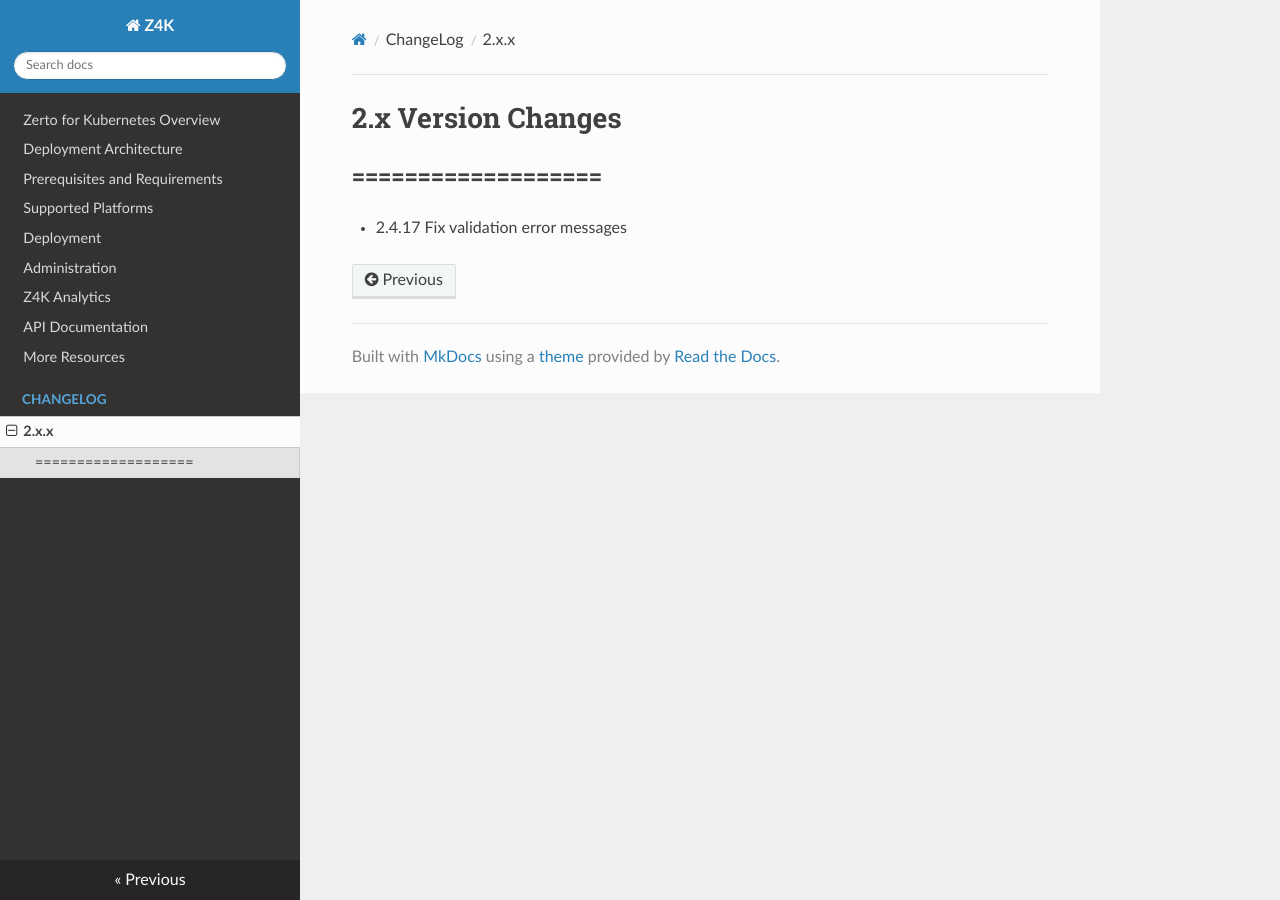
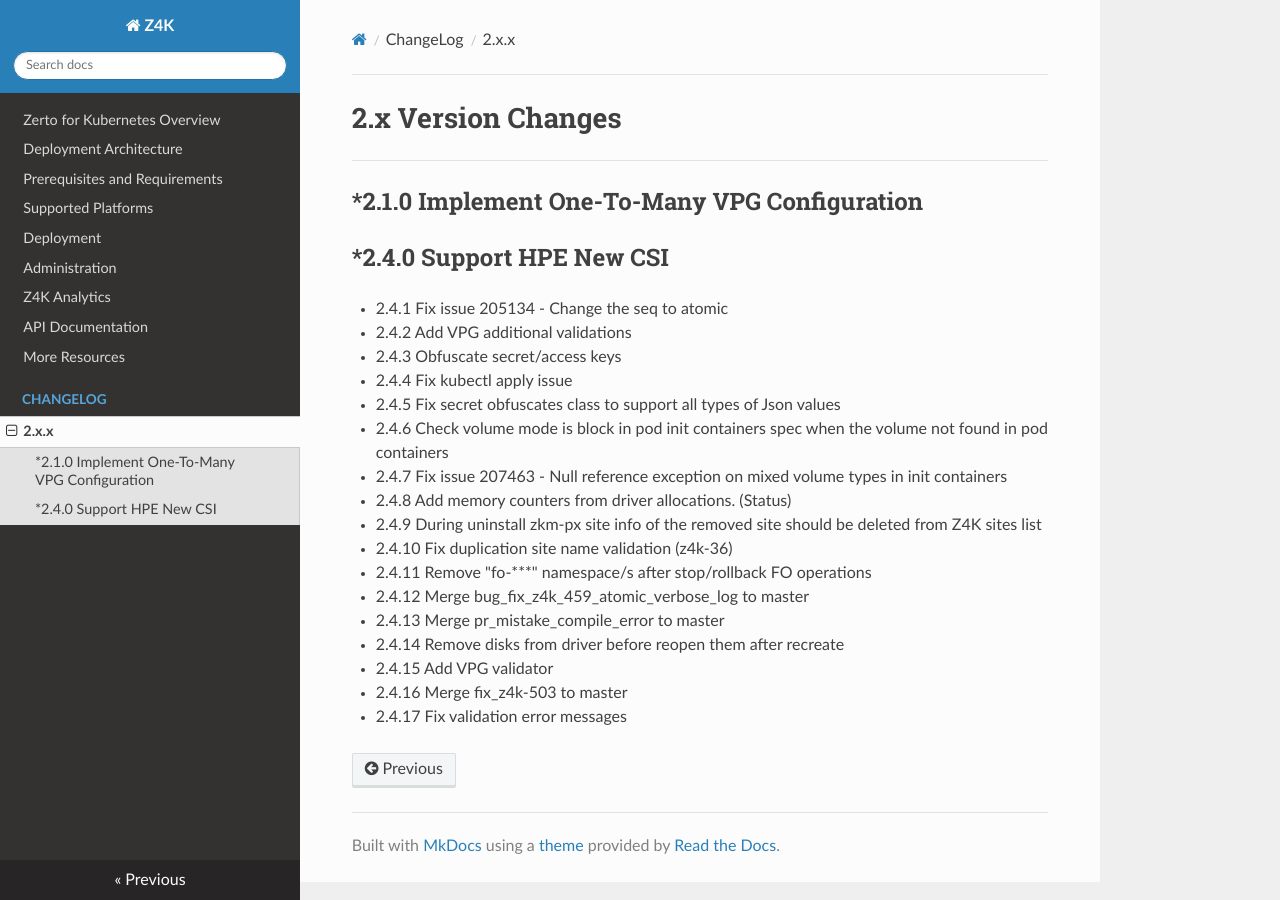
Before and after one commit to ZertoPublic/Z4K, an MkDocs documentation site: the page built from docs/changes/version2.x.x.md, in a window 1280 px wide. Built offline with MkDocs 1.6.1, drawn with Linux system fonts in a browser that asks for light colours.

Commit message:
Update version2.x.x.md

```diff
--- a/docs/changes/version2.x.x.md
+++ b/docs/changes/version2.x.x.md
@@ -1,5 +1,24 @@
 2.x Version Changes
 ===================
-===================
 -------------------
+*2.1.0 Implement One-To-Many VPG Configuration
+----------------------------------------------
+*2.4.0 Support HPE New CSI
+--------------------------
+* 2.4.1 Fix issue 205134 - Change the seq to atomic
+* 2.4.2 Add VPG additional validations
+* 2.4.3 Obfuscate secret/access keys
+* 2.4.4 Fix kubectl apply issue
+* 2.4.5 Fix secret obfuscates class to support all types of Json values
+* 2.4.6 Check volume mode is block in pod init containers spec when the volume not found in pod containers
+* 2.4.7 Fix issue 207463 - Null reference exception on mixed volume types in init containers
+* 2.4.8 Add memory counters from driver allocations. (Status)
+* 2.4.9 During uninstall zkm-px site info of the removed site should be deleted from Z4K sites list
+* 2.4.10 Fix duplication site name validation (z4k-36)
+* 2.4.11 Remove "fo-***" namespace/s after stop/rollback FO operations
+* 2.4.12 Merge bug_fix_z4k_459_atomic_verbose_log to master
+* 2.4.13 Merge pr_mistake_compile_error to master
+* 2.4.14 Remove disks from driver before reopen them after recreate
+* 2.4.15 Add VPG validator
+* 2.4.16 Merge fix_z4k-503 to master
 * 2.4.17 Fix validation error messages
```
